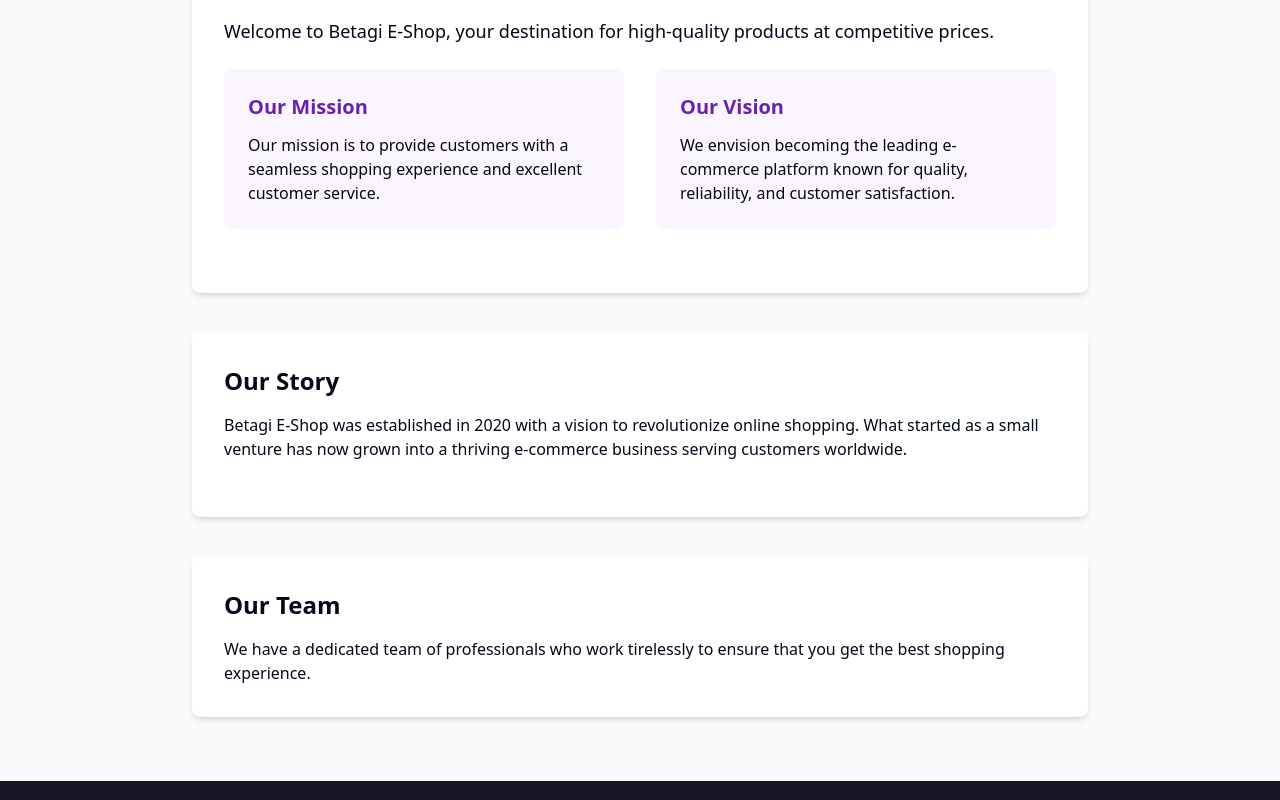
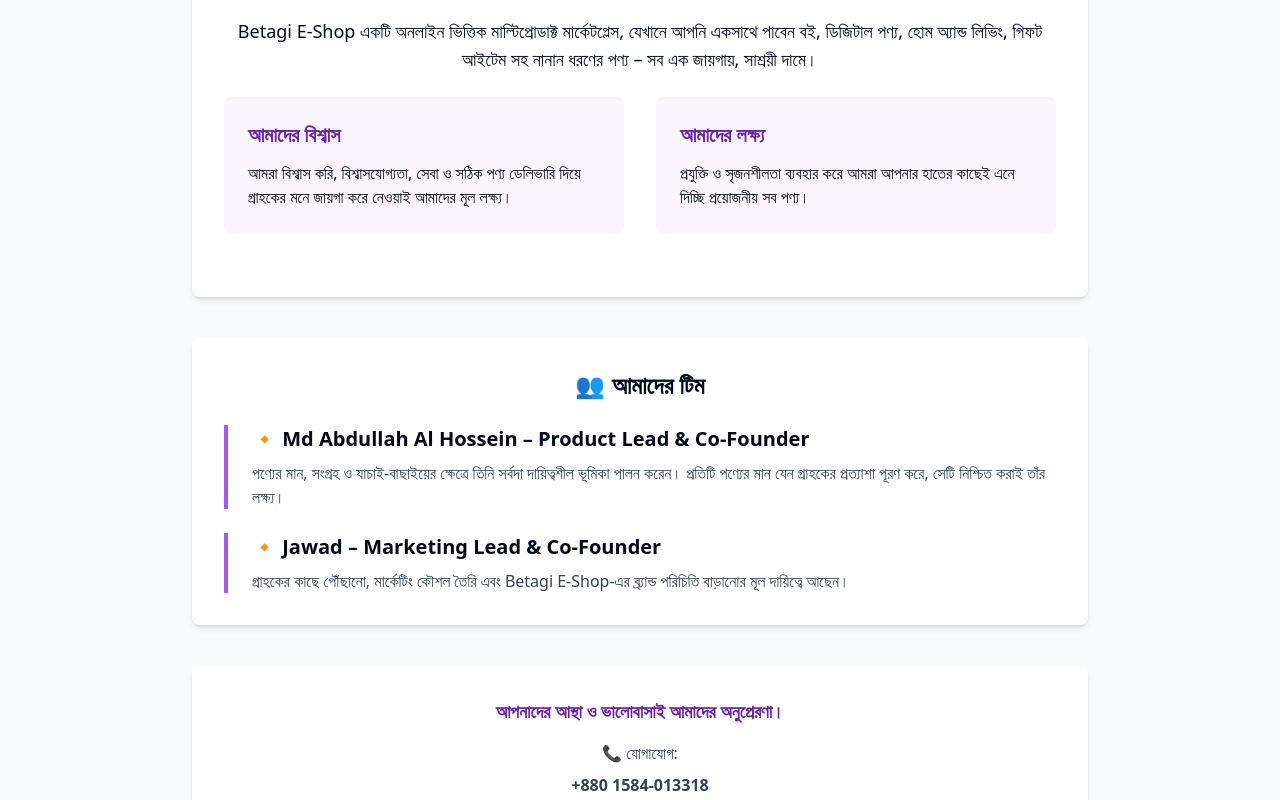
Before and after one commit to abdullahalhossain-bd/beta-shop-front-page, a React (Vite) app: page /about-us in a window 1280 px wide. Shown: the part 320-1120 px from the top of the page. Built offline with nearby package versions, Linux system fonts and the light colour scheme.

Commit message:
Add About Us page content
The AI implemented the About Us page content with the provided Bengali text, including the title, description, team information, and contact details.

```diff
--- a/src/pages/AboutUs.tsx
+++ b/src/pages/AboutUs.tsx
@@ -6,14 +6,14 @@ import CartDrawer from "@/components/ui/CartDrawer";
 
 const AboutUs = () => {
   const [aboutContent, setAboutContent] = useState({
-    title: "About Betagi E-Shop",
-    description: "Welcome to Betagi E-Shop, your destination for high-quality products at competitive prices.",
-    mission: "Our mission is to provide customers with a seamless shopping experience and excellent customer service.",
-    vision: "We envision becoming the leading e-commerce platform known for quality, reliability, and customer satisfaction.",
-    storyTitle: "Our Story",
-    storyContent: "Betagi E-Shop was established in 2020 with a vision to revolutionize online shopping. What started as a small venture has now grown into a thriving e-commerce business serving customers worldwide.",
-    teamTitle: "Our Team",
-    teamDescription: "We have a dedicated team of professionals who work tirelessly to ensure that you get the best shopping experience."
+    title: "🛍️ আমাদের সম্পর্কে – Betagi E-Shop",
+    description: "Betagi E-Shop একটি অনলাইন ভিত্তিক মাল্টিপ্রোডাক্ট মার্কেটপ্লেস, যেখানে আপনি একসাথে পাবেন বই, ডিজিটাল পণ্য, হোম অ্যান্ড লিভিং, গিফট আইটেম সহ নানান ধরণের পণ্য – সব এক জায়গায়, সাশ্রয়ী দামে।",
+    mission: "আমরা বিশ্বাস করি, বিশ্বাসযোগ্যতা, সেবা ও সঠিক পণ্য ডেলিভারি দিয়ে গ্রাহকের মনে জায়গা করে নেওয়াই আমাদের মূল লক্ষ্য।",
+    vision: "প্রযুক্তি ও সৃজনশীলতা ব্যবহার করে আমরা আপনার হাতের কাছেই এনে দিচ্ছি প্রয়োজনীয় সব পণ্য।",
+    storyTitle: "👥 আমাদের টিম",
+    storyContent: "আমাদের দল অভিজ্ঞ ও দক্ষ পেশাদারদের নিয়ে গঠিত যারা গ্রাহক সেবায় নিবেদিত।",
+    teamTitle: "👥 আমাদের টিম",
+    teamDescription: "আপনাদের আস্থা ও ভালোবাসাই আমাদের অনুপ্রেরণা।"
   });
 
   useEffect(() => {
@@ -34,28 +34,49 @@ const AboutUs = () => {
               <h1 className="text-3xl md:text-4xl font-bold mb-8 text-center">{aboutContent.title}</h1>
 
               <div className="bg-white shadow-md rounded-lg p-8 mb-10">
-                <p className="text-lg mb-6">{aboutContent.description}</p>
+                <p className="text-lg mb-6 text-center">{aboutContent.description}</p>
 
                 <div className="grid md:grid-cols-2 gap-8 mb-8">
                   <div className="bg-purple-50 p-6 rounded-lg">
-                    <h3 className="text-xl font-semibold mb-3 text-purple-800">Our Mission</h3>
+                    <h3 className="text-xl font-semibold mb-3 text-purple-800">আমাদের বিশ্বাস</h3>
                     <p>{aboutContent.mission}</p>
                   </div>
                   <div className="bg-purple-50 p-6 rounded-lg">
-                    <h3 className="text-xl font-semibold mb-3 text-purple-800">Our Vision</h3>
+                    <h3 className="text-xl font-semibold mb-3 text-purple-800">আমাদের লক্ষ্য</h3>
                     <p>{aboutContent.vision}</p>
                   </div>
                 </div>
               </div>
 
               <div className="bg-white shadow-md rounded-lg p-8 mb-10">
-                <h2 className="text-2xl font-bold mb-4">{aboutContent.storyTitle}</h2>
-                <p className="mb-6">{aboutContent.storyContent}</p>
+                <h2 className="text-2xl font-bold mb-6 text-center">👥 আমাদের টিম</h2>
+
+                <div className="space-y-6">
+                  <div className="border-l-4 border-purple-500 pl-6">
+                    <h3 className="text-xl font-semibold mb-2">🔸 Md Abdullah Al Hossein – Product Lead & Co-Founder</h3>
+                    <p className="text-gray-700">
+                      পণ্যের মান, সংগ্রহ ও যাচাই-বাছাইয়ের ক্ষেত্রে তিনি সর্বদা দায়িত্বশীল ভূমিকা পালন করেন। প্রতিটি পণ্যের মান যেন গ্রাহকের প্রত্যাশা পূরণ করে, সেটি নিশ্চিত করাই তাঁর লক্ষ্য।
+                    </p>
+                  </div>
+
+                  <div className="border-l-4 border-purple-500 pl-6">
+                    <h3 className="text-xl font-semibold mb-2">🔸 Jawad – Marketing Lead & Co-Founder</h3>
+                    <p className="text-gray-700">
+                      গ্রাহকের কাছে পৌঁছানো, মার্কেটিং কৌশল তৈরি এবং Betagi E-Shop-এর ব্র্যান্ড পরিচিতি বাড়ানোর মূল দায়িত্বে আছেন।
+                    </p>
+                  </div>
+                </div>
               </div>
 
-              <div className="bg-white shadow-md rounded-lg p-8">
-                <h2 className="text-2xl font-bold mb-4">{aboutContent.teamTitle}</h2>
-                <p>{aboutContent.teamDescription}</p>
+              <div className="bg-white shadow-md rounded-lg p-8 text-center">
+                <p className="text-lg font-semibold text-purple-800 mb-4">
+                  আপনাদের আস্থা ও ভালোবাসাই আমাদের অনুপ্রেরণা।
+                </p>
+                <div className="text-gray-700">
+                  <p className="mb-2">📞 যোগাযোগ:</p>
+                  <p className="font-semibold">+880 1584-013318</p>
+                  <p className="font-semibold">+880 1305-006515</p>
+                </div>
               </div>
             </div>
           </div>
```
